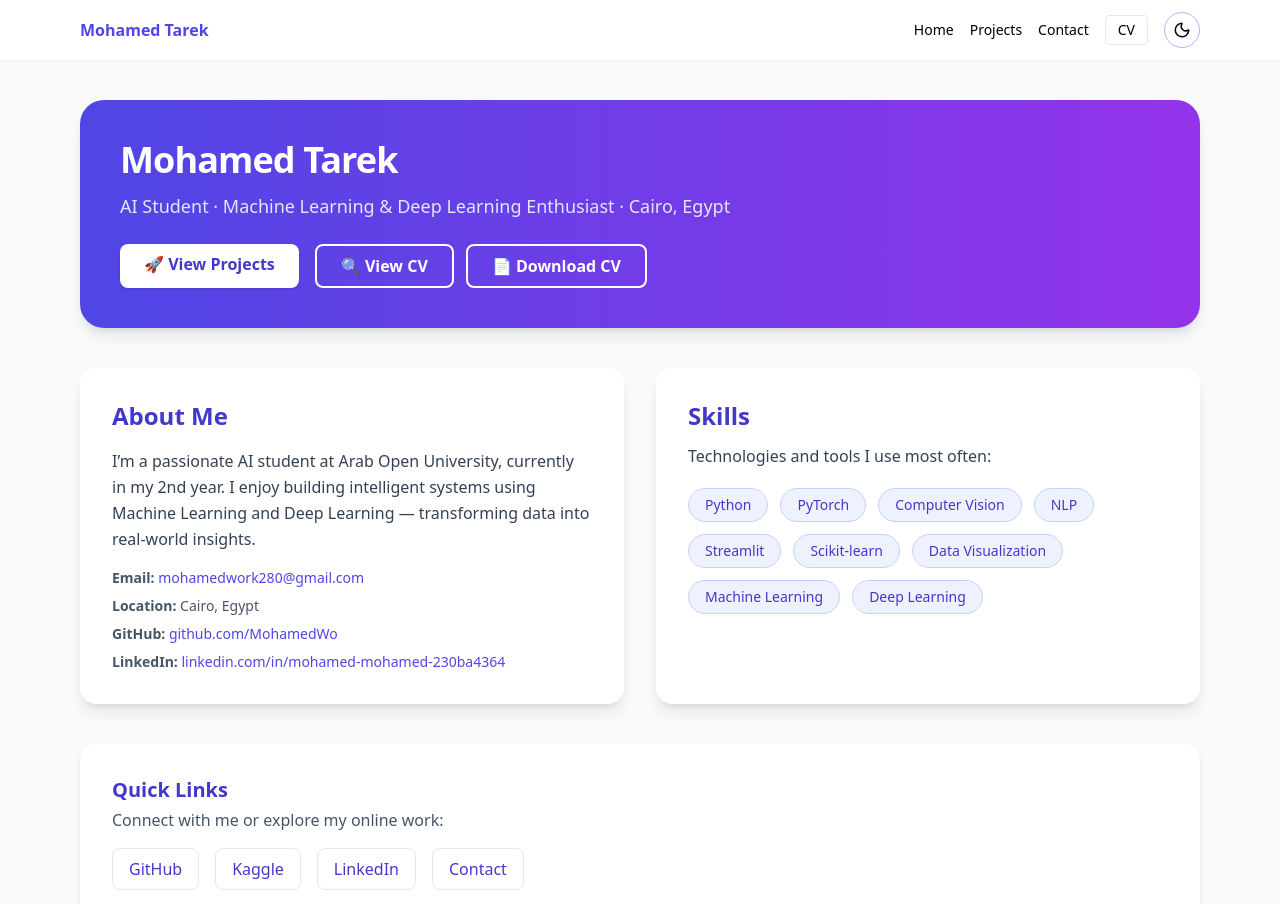
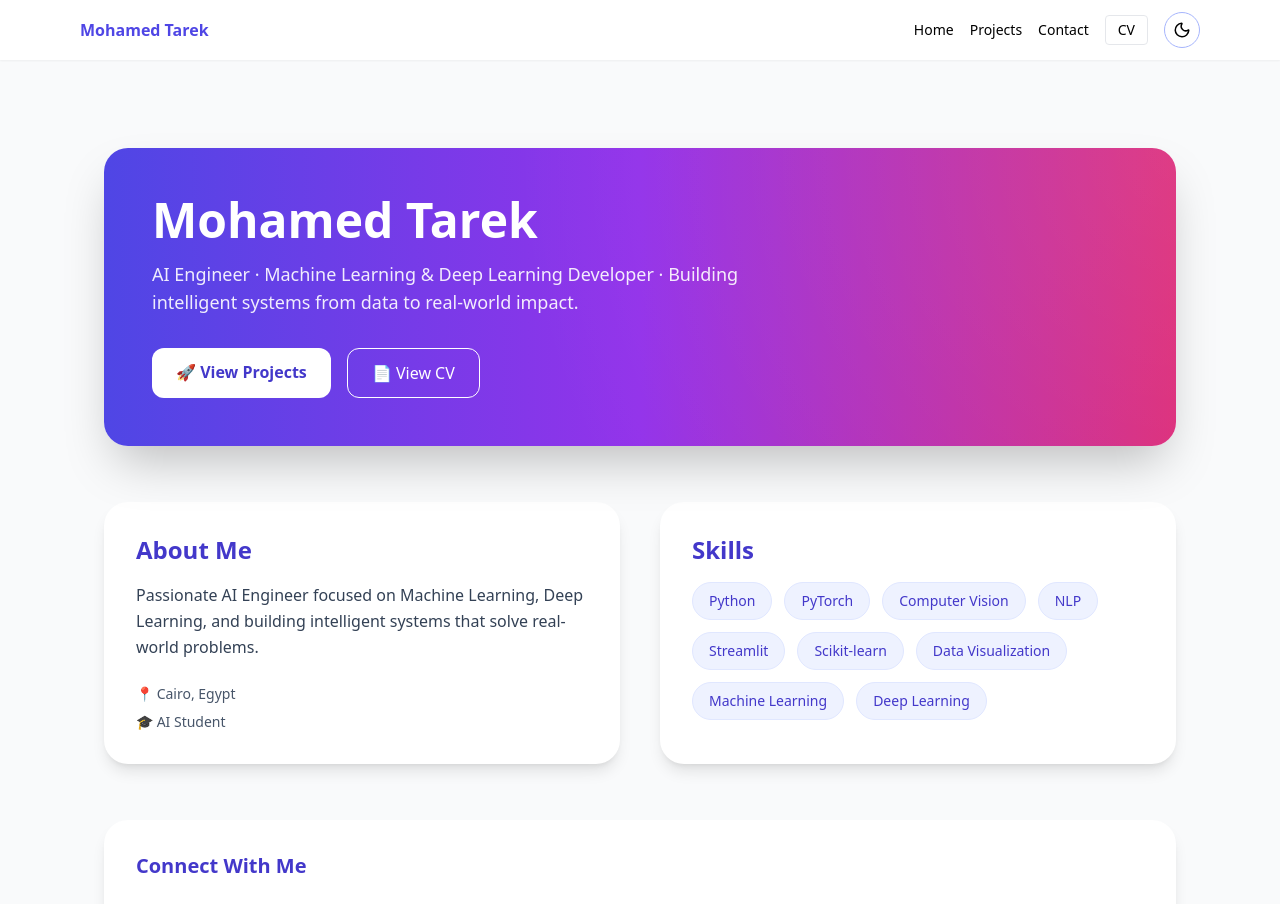
Before and after one commit to AIEngineerMoh/portfolio, a Next.js app: page / in a window 1280 px wide. Shown: the top 904 px of the page. Built offline with nearby package versions, Linux system fonts and the light colour scheme.

Commit message:
Update index.js

```diff
--- a/pages/index.js
+++ b/pages/index.js
@@ -1,166 +1,309 @@
-import Link from 'next/link'
-import Certificates from '../components/Certificates'
+// import Link from 'next/link'
+// import Certificates from '../components/Certificates'
+
+// export default function Home() {
+//   const skills = [
+//     'Python',
+//     'PyTorch',
+//     'Computer Vision',
+//     'NLP',
+//     'Streamlit',
+//     'Scikit-learn',
+//     'Data Visualization',
+//     'Machine Learning',
+//     'Deep Learning',
+//   ]
+
+//   return (
+//     <section className="space-y-10">
+//       {/* 🧠 Header */}
+//       <header className="bg-gradient-to-r from-indigo-600 to-purple-600 text-white p-10 rounded-3xl shadow-lg transform transition duration-500 hover:scale-[1.01]">
+//         <h1 className="text-4xl font-bold tracking-tight">Mohamed Tarek</h1>
+//         <p className="text-lg text-indigo-100 mt-3 max-w-2xl">
+//           AI Student · Machine Learning & Deep Learning Enthusiast · Cairo, Egypt
+//         </p>
+//         <div className="mt-6 flex gap-4 flex-wrap">
+//           <a
+//             className="px-6 py-2 bg-white text-indigo-700 font-semibold rounded-lg shadow hover:bg-indigo-50 transition"
+//             href="/projects"
+//           >
+//             🚀 View Projects
+//           </a>
+
+//           {/* 📄 CV Buttons */}
+//           <div className="flex gap-3 flex-wrap">
+//             <a
+//               className="px-6 py-2 border-2 border-white text-white font-semibold rounded-lg hover:bg-white/10 transition"
+//               href="/files/Mohamed_Tarek_AI_Updated.docx"
+//               target="_blank"
+//               rel="noreferrer"
+//             >
+//               🔍 View CV
+//             </a>
+
+//             <a
+//               href="/files/Mohamed_Tarek_AI_Updated.docx"
+//               download
+//               className="px-6 py-2 border-2 border-white text-white font-semibold rounded-lg hover:bg-white/10 transition"
+//             >
+//               📄 Download CV
+//             </a>
+//           </div>
+//         </div>
+//       </header>
+
+//       {/* 👤 About Section */}
+//       <section className="grid md:grid-cols-2 gap-8">
+//         <div className="bg-white p-8 rounded-2xl shadow-lg hover:shadow-xl transition">
+//           <h2 className="text-2xl font-semibold text-indigo-700">About Me</h2>
+//           <p className="mt-4 text-slate-700 leading-relaxed">
+//             I’m a passionate AI student at Arab Open University, currently in my
+//             2nd year. I enjoy building intelligent systems using Machine Learning
+//             and Deep Learning — transforming data into real-world insights.
+//           </p>
+//           <ul className="mt-4 space-y-2 text-sm text-slate-600">
+//             <li>
+//               <strong>Email:</strong>{' '}
+//               <a
+//                 href="mailto:mohamedwork280@gmail.com"
+//                 className="text-indigo-600 hover:underline"
+//               >
+//                 mohamedwork280@gmail.com
+//               </a>
+//             </li>
+//             <li>
+//               <strong>Location:</strong> Cairo, Egypt
+//             </li>
+//             <li>
+//               <strong>GitHub:</strong>{' '}
+//               <a
+//                 href="https://github.com/MohamedWo"
+//                 target="_blank"
+//                 rel="noreferrer"
+//                 className="text-indigo-600 hover:underline"
+//               >
+//                 github.com/MohamedWo
+//               </a>
+//             </li>
+//             <li>
+//               <strong>LinkedIn:</strong>{' '}
+//               <a
+//                 href="https://www.linkedin.com/in/mohamed-mohamed-230ba4364/"
+//                 target="_blank"
+//                 rel="noreferrer"
+//                 className="text-indigo-600 hover:underline"
+//               >
+//                 linkedin.com/in/mohamed-mohamed-230ba4364
+//               </a>
+//             </li>
+//           </ul>
+//         </div>
+
+//         {/* 🧠 Skills */}
+//         <div className="bg-white p-8 rounded-2xl shadow-lg hover:shadow-xl transition">
+//           <h2 className="text-2xl font-semibold text-indigo-700">Skills</h2>
+//           <p className="mt-3 text-slate-700">
+//             Technologies and tools I use most often:
+//           </p>
+//           <div className="mt-5 flex flex-wrap gap-3">
+//             {skills.map((s) => (
+//               <span
+//                 key={s}
+//                 className="px-4 py-1.5 bg-indigo-50 text-indigo-700 border border-indigo-200 rounded-full text-sm font-medium hover:bg-indigo-100 transition"
+//               >
+//                 {s}
+//               </span>
+//             ))}
+//           </div>
+//         </div>
+//       </section>
+
+//       {/* 🌐 Quick Links */}
+//       <section className="bg-white p-8 rounded-2xl shadow-md hover:shadow-xl transition">
+//         <h3 className="text-xl font-semibold text-indigo-700">Quick Links</h3>
+//         <p className="text-slate-600 mt-1 mb-4">
+//           Connect with me or explore my online work:
+//         </p>
+//         <div className="flex gap-4 flex-wrap">
+//           <a
+//             className="px-4 py-2 border rounded-lg text-indigo-700 font-medium hover:bg-indigo-50 transition"
+//             href="https://github.com/MohamedWo"
+//             target="_blank"
+//             rel="noreferrer"
+//           >
+//             GitHub
+//           </a>
+//           <a
+//             className="px-4 py-2 border rounded-lg text-indigo-700 font-medium hover:bg-indigo-50 transition"
+//             href="https://www.kaggle.com/"
+//             target="_blank"
+//             rel="noreferrer"
+//           >
+//             Kaggle
+//           </a>
+//           <a
+//             className="px-4 py-2 border rounded-lg text-indigo-700 font-medium hover:bg-indigo-50 transition"
+//             href="https://www.linkedin.com/in/mohamed-mohamed-230ba4364/"
+//             target="_blank"
+//             rel="noreferrer"
+//           >
+//             LinkedIn
+//           </a>
+//           <Link
+//             href="/contact"
+//             className="px-4 py-2 border rounded-lg text-indigo-700 font-medium hover:bg-indigo-50 transition"
+//           >
+//             Contact
+//           </Link>
+//         </div>
+//         <Certificates />
+
+//       </section>
+//     </section>
+//   )
+// }
+
+// // npm run dev
+
+
+import Link from "next/link";
+import Certificates from "../components/Certificates";
 
 export default function Home() {
   const skills = [
-    'Python',
-    'PyTorch',
-    'Computer Vision',
-    'NLP',
-    'Streamlit',
-    'Scikit-learn',
-    'Data Visualization',
-    'Machine Learning',
-    'Deep Learning',
-  ]
+    "Python",
+    "PyTorch",
+    "Computer Vision",
+    "NLP",
+    "Streamlit",
+    "Scikit-learn",
+    "Data Visualization",
+    "Machine Learning",
+    "Deep Learning",
+  ];
+
+  const links = [
+    {
+      name: "GitHub",
+      url: "https://github.com/AIEngineerMoh",
+      icon: "💻",
+    },
+    {
+      name: "Email",
+      url: "mailto:m18308840@gmail.com",
+      icon: "📧",
+    },
+    {
+      name: "LinkedIn",
+      url: "https://www.linkedin.com",
+      icon: "🔗",
+    },
+    {
+      name: "Kaggle",
+      url: "https://www.kaggle.com/",
+      icon: "📊",
+    },
+  ];
 
   return (
-    <section className="space-y-10">
-      {/* 🧠 Header */}
-      <header className="bg-gradient-to-r from-indigo-600 to-purple-600 text-white p-10 rounded-3xl shadow-lg transform transition duration-500 hover:scale-[1.01]">
-        <h1 className="text-4xl font-bold tracking-tight">Mohamed Tarek</h1>
-        <p className="text-lg text-indigo-100 mt-3 max-w-2xl">
-          AI Student · Machine Learning & Deep Learning Enthusiast · Cairo, Egypt
+    <main className="max-w-6xl mx-auto px-6 py-12 space-y-14">
+
+      {/* HERO */}
+      <header className="relative overflow-hidden rounded-3xl bg-gradient-to-r from-indigo-600 via-purple-600 to-pink-600 text-white shadow-2xl p-12">
+
+        <div className="absolute inset-0 opacity-10 bg-[radial-gradient(circle_at_top_right,_white,_transparent_60%)]"></div>
+
+        <h1 className="text-5xl font-extrabold">
+          Mohamed Tarek
+        </h1>
+
+        <p className="mt-4 text-lg text-white/90 max-w-2xl">
+          AI Engineer · Machine Learning & Deep Learning Developer · Building intelligent systems from data to real-world impact.
         </p>
-        <div className="mt-6 flex gap-4 flex-wrap">
-          <a
-            className="px-6 py-2 bg-white text-indigo-700 font-semibold rounded-lg shadow hover:bg-indigo-50 transition"
+
+        <div className="mt-8 flex flex-wrap gap-4">
+          <Link
             href="/projects"
+            className="px-6 py-3 bg-white text-indigo-700 font-semibold rounded-xl hover:scale-105 transition"
           >
             🚀 View Projects
-          </a>
-
-          {/* 📄 CV Buttons */}
-          <div className="flex gap-3 flex-wrap">
-            <a
-              className="px-6 py-2 border-2 border-white text-white font-semibold rounded-lg hover:bg-white/10 transition"
-              href="/files/Mohamed_Tarek_AI_Updated.docx"
-              target="_blank"
-              rel="noreferrer"
-            >
-              🔍 View CV
-            </a>
+          </Link>
 
           <a
             href="/files/Mohamed_Tarek_AI_Updated.docx"
-              download
-              className="px-6 py-2 border-2 border-white text-white font-semibold rounded-lg hover:bg-white/10 transition"
+            className="px-6 py-3 border border-white rounded-xl hover:bg-white/10 transition"
+            target="_blank"
           >
-              📄 Download CV
+            📄 View CV
           </a>
-          </div>
         </div>
       </header>
 
-      {/* 👤 About Section */}
-      <section className="grid md:grid-cols-2 gap-8">
-        <div className="bg-white p-8 rounded-2xl shadow-lg hover:shadow-xl transition">
-          <h2 className="text-2xl font-semibold text-indigo-700">About Me</h2>
-          <p className="mt-4 text-slate-700 leading-relaxed">
-            I’m a passionate AI student at Arab Open University, currently in my
-            2nd year. I enjoy building intelligent systems using Machine Learning
-            and Deep Learning — transforming data into real-world insights.
+      {/* ABOUT + SKILLS */}
+      <section className="grid md:grid-cols-2 gap-10">
+
+        {/* ABOUT */}
+        <div className="bg-white p-8 rounded-3xl shadow-lg hover:shadow-2xl transition">
+          <h2 className="text-2xl font-bold text-indigo-700 mb-4">
+            About Me
+          </h2>
+
+          <p className="text-slate-700 leading-relaxed">
+            Passionate AI Engineer focused on Machine Learning, Deep Learning,
+            and building intelligent systems that solve real-world problems.
           </p>
-          <ul className="mt-4 space-y-2 text-sm text-slate-600">
-            <li>
-              <strong>Email:</strong>{' '}
-              <a
-                href="mailto:mohamedwork280@gmail.com"
-                className="text-indigo-600 hover:underline"
-              >
-                mohamedwork280@gmail.com
-              </a>
-            </li>
-            <li>
-              <strong>Location:</strong> Cairo, Egypt
-            </li>
-            <li>
-              <strong>GitHub:</strong>{' '}
-              <a
-                href="https://github.com/MohamedWo"
-                target="_blank"
-                rel="noreferrer"
-                className="text-indigo-600 hover:underline"
-              >
-                github.com/MohamedWo
-              </a>
-            </li>
-            <li>
-              <strong>LinkedIn:</strong>{' '}
-              <a
-                href="https://www.linkedin.com/in/mohamed-mohamed-230ba4364/"
-                target="_blank"
-                rel="noreferrer"
-                className="text-indigo-600 hover:underline"
-              >
-                linkedin.com/in/mohamed-mohamed-230ba4364
-              </a>
-            </li>
-          </ul>
+
+          <div className="mt-6 space-y-2 text-sm text-slate-600">
+            <p>📍 Cairo, Egypt</p>
+            <p>🎓 AI Student</p>
+          </div>
         </div>
 
-        {/* 🧠 Skills */}
-        <div className="bg-white p-8 rounded-2xl shadow-lg hover:shadow-xl transition">
-          <h2 className="text-2xl font-semibold text-indigo-700">Skills</h2>
-          <p className="mt-3 text-slate-700">
-            Technologies and tools I use most often:
-          </p>
-          <div className="mt-5 flex flex-wrap gap-3">
-            {skills.map((s) => (
+        {/* SKILLS */}
+        <div className="bg-white p-8 rounded-3xl shadow-lg hover:shadow-2xl transition">
+          <h2 className="text-2xl font-bold text-indigo-700 mb-4">
+            Skills
+          </h2>
+
+          <div className="flex flex-wrap gap-3">
+            {skills.map((skill) => (
               <span
-                key={s}
-                className="px-4 py-1.5 bg-indigo-50 text-indigo-700 border border-indigo-200 rounded-full text-sm font-medium hover:bg-indigo-100 transition"
+                key={skill}
+                className="px-4 py-2 bg-indigo-50 text-indigo-700 border border-indigo-100 rounded-full text-sm hover:bg-indigo-100 transition"
               >
-                {s}
+                {skill}
               </span>
             ))}
           </div>
         </div>
       </section>
 
-      {/* 🌐 Quick Links */}
-      <section className="bg-white p-8 rounded-2xl shadow-md hover:shadow-xl transition">
-        <h3 className="text-xl font-semibold text-indigo-700">Quick Links</h3>
-        <p className="text-slate-600 mt-1 mb-4">
-          Connect with me or explore my online work:
-        </p>
-        <div className="flex gap-4 flex-wrap">
+      {/* LINKS */}
+      <section className="bg-white p-8 rounded-3xl shadow-lg hover:shadow-2xl transition">
+        <h3 className="text-xl font-bold text-indigo-700 mb-6">
+          Connect With Me
+        </h3>
+
+        <div className="grid sm:grid-cols-2 md:grid-cols-4 gap-4">
+          {links.map((link) => (
             <a
-            className="px-4 py-2 border rounded-lg text-indigo-700 font-medium hover:bg-indigo-50 transition"
-            href="https://github.com/MohamedWo"
+              key={link.name}
+              href={link.url}
               target="_blank"
-            rel="noreferrer"
+              rel="noopener noreferrer"
+              className="flex items-center justify-center gap-2 px-5 py-3 border rounded-xl hover:bg-indigo-50 transition font-medium"
             >
-            GitHub
+              <span>{link.icon}</span>
+              {link.name}
             </a>
-          <a
-            className="px-4 py-2 border rounded-lg text-indigo-700 font-medium hover:bg-indigo-50 transition"
-            href="https://www.kaggle.com/"
-            target="_blank"
-            rel="noreferrer"
-          >
-            Kaggle
-          </a>
-          <a
-            className="px-4 py-2 border rounded-lg text-indigo-700 font-medium hover:bg-indigo-50 transition"
-            href="https://www.linkedin.com/in/mohamed-mohamed-230ba4364/"
-            target="_blank"
-            rel="noreferrer"
-          >
-            LinkedIn
-          </a>
-          <Link
-            href="/contact"
-            className="px-4 py-2 border rounded-lg text-indigo-700 font-medium hover:bg-indigo-50 transition"
-          >
-            Contact
-          </Link>
+          ))}
         </div>
+
+        <div className="mt-10">
           <Certificates />
+        </div>
+      </section>
 
-      </section>
-    </section>
-  )
+    </main>
+  );
 }
-
-// npm run dev
```
Lines whose indentation alone changed are shown as unchanged.
